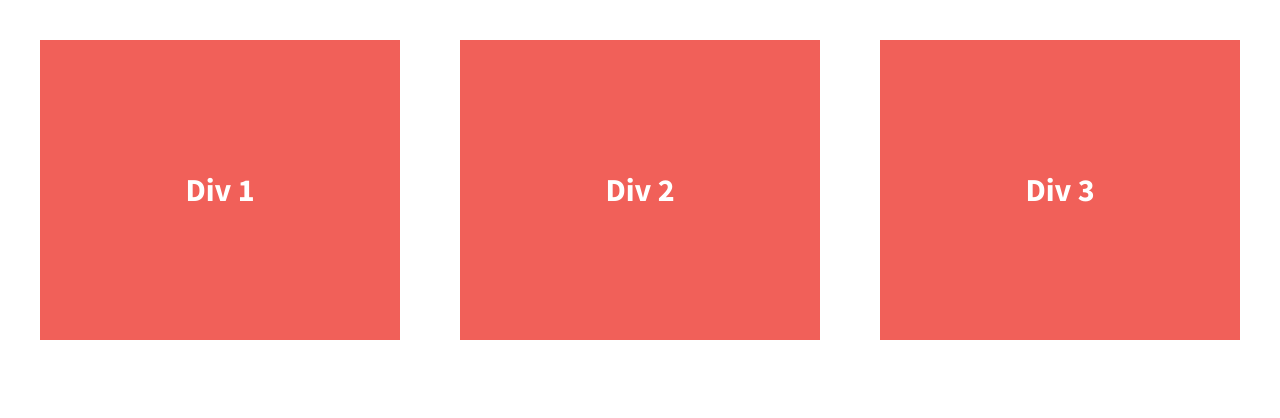
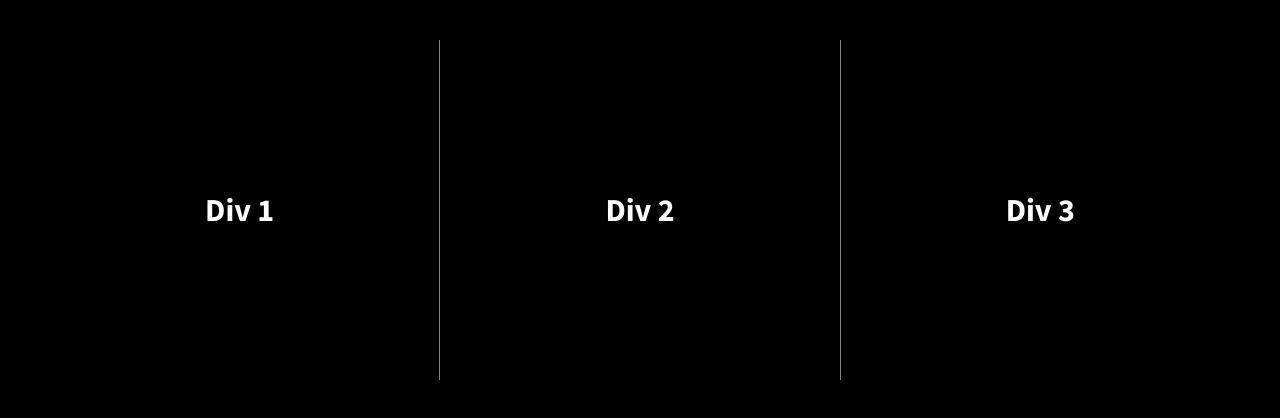
Before and after one commit to neelyab/flexbox-divs, a plain HTML site: page index.html in a window 1280 px wide. Drawn offline with nearby package versions, Linux system fonts and the light colour scheme.

Commit message:
added style to divs

```diff
--- a/css/main.css
+++ b/css/main.css
@@ -106,6 +106,7 @@ body {
   padding: 2em;
   font-size: 1.25em;
   height: 100%;
+  background-color: black;
 }
 
 .wrapper {
@@ -120,15 +121,21 @@ body {
   justify-content: center;
   align-items: center;
   color: #fff;
+  background-color: black;
   line-height: 1.5em;
   font-size: 1.6em;
-  background-color: #f16059;
   height: 300px;
   width: 30%;
+  padding: 20px 20px;
 }
 
+.div-1 {
+   border-right: solid 1px grey;
+}
+.div-2 {
+  border-right: solid 1px grey;
 
-
+}
 
 /* ==========================================================================
    Helper classes
```
